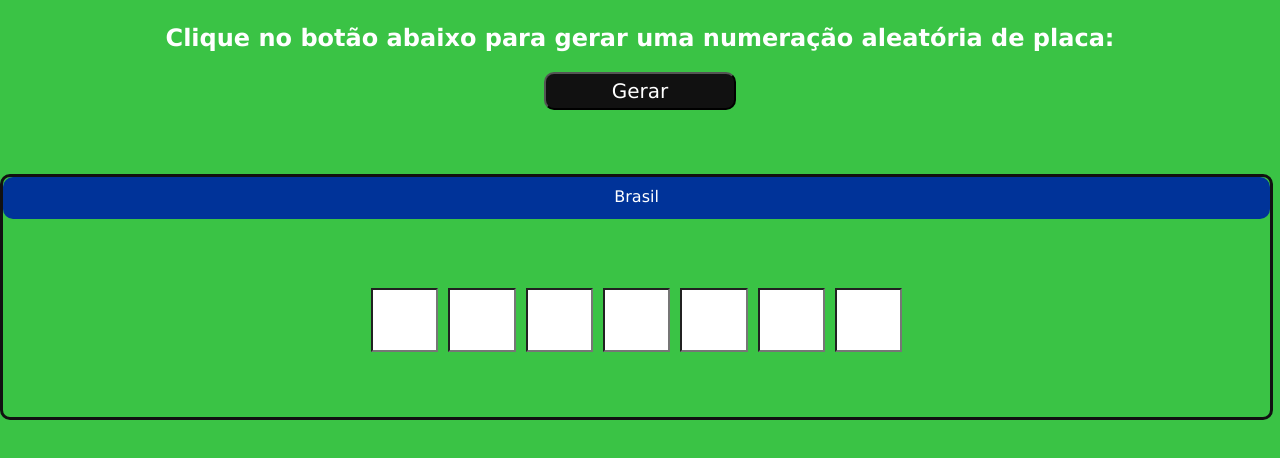
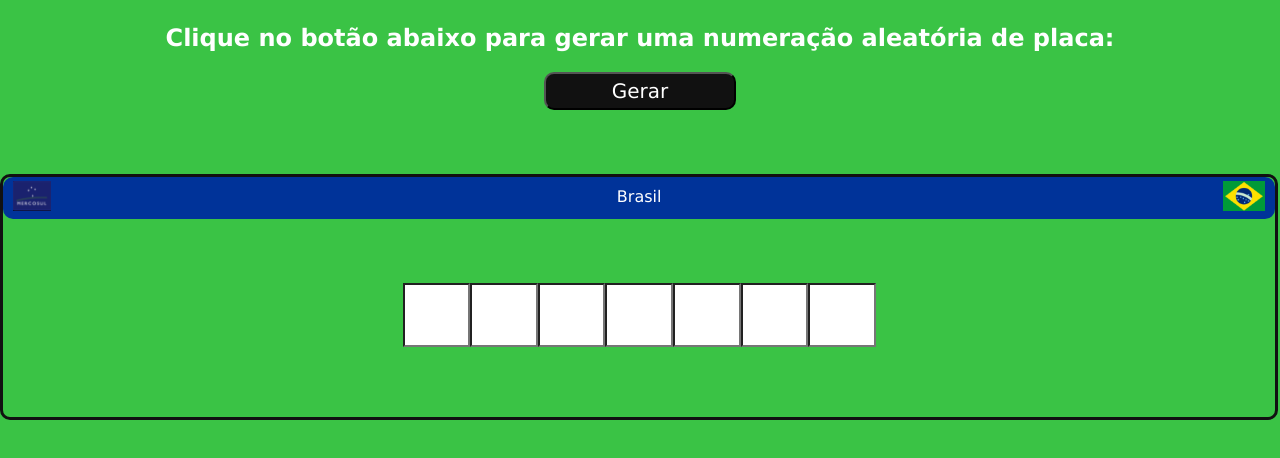
Before and after one commit to Lucbm99/GeradorDePlacasMercosul, a React (Create React App) app: page / in a window 1280 px wide. Shown: the top 458 px of the page. Built offline with nearby package versions, Linux system fonts and the light colour scheme.

Commit message:
Fix - Refatoração dos estilos da aplicação

```diff
--- a/src/App.css
+++ b/src/App.css
@@ -24,7 +24,7 @@
 }
 .rectangle {
     border: 3px solid #111;
-    width: 99%;
+    width: 99.4%;
     height: 30vh;
     margin-top: 4rem;
     border-radius: 10px;
@@ -41,7 +41,6 @@
     width: 5%;
     background-color: #fff;
     height: 60px;
-    margin: 5px;
     text-align: center;
     font-size: 2rem;
     text-transform: uppercase;
--- a/src/components/RectangleUp/index.js
+++ b/src/components/RectangleUp/index.js
@@ -5,6 +5,12 @@ export default function RectangleUp() {
     return (
         <div className="rectangle-up">
             Brasil
+            <div className="mercosul">
+                <img src="/mercosul.png" alt="Ícone Mercosul" />
+            </div>
+            <div className="icon-brazil">
+                <img src="/brasil.png" alt="Ícone Brasil" />
+            </div>
         </div>
     )
 }
--- a/src/components/RectangleUp/style.css
+++ b/src/components/RectangleUp/style.css
@@ -7,3 +7,18 @@
     font-family: Verdana;
     height: 22px;
 }
+.icon-brazil {
+    display: flex;
+    justify-content: flex-end;
+    height: 30px;
+    background-color: #003399;
+    margin-top: -30px;
+}
+.mercosul {
+    display: flex;
+    background-color: #003399;
+}
+.mercosul img{
+    margin-top: -25px;
+    height: 30px;
+}
```
Also changed, not shown: public/brasil.png (added), public/mercosul.png (added).
